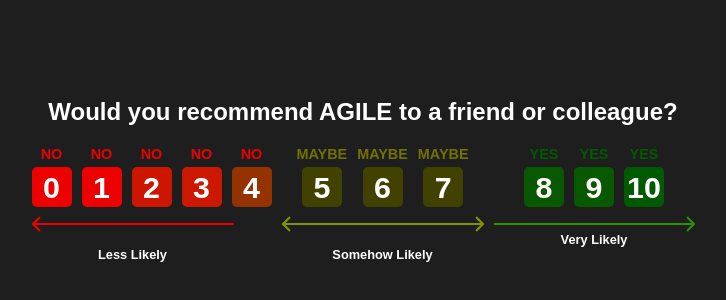
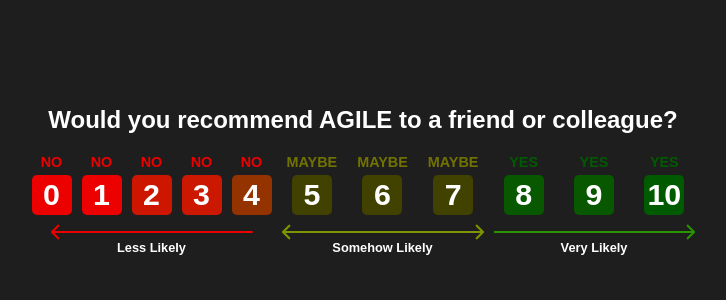
Before and after one commit to enshikuku/HTML-FOR-EMAIL-RATING, a plain HTML site: page index.html in a window 1280 px wide. Shown: the part 228-528 px from the top of the page, without its empty margins (277-1003 px from the left). Drawn offline with Linux system fonts and the light colour scheme.

Commit message:
style: Update arrow images, improve layout, and adjust font size and width in index.html

```diff
--- a/index.html
+++ b/index.html
@@ -41,6 +41,7 @@
             justify-content: center;
             align-items: center;
             width: fit-content;
+            margin: auto;
         }
         .arrow img {
             width: inherit;
@@ -145,7 +146,7 @@
                         <a href="#" class="scale-item" style="background-color: #953300;">4</a>
                     </div>
                 </div>
-                <div class="arrow-left arrow"><img src="left-arrow.png" alt=""><br>Less Likely</div>
+                <div class="arrow-left arrow"><img src="left-arrow.png" alt="">Less Likely</div>
             </div>
             <div>
                 <div class="scale-container">
@@ -163,7 +164,7 @@
                     </div>
                 </div>
                 <div>
-                    <div class="center-arrow arrow"><img src="center-arrow.png" alt=""><br>Somehow Likely</div>
+                    <div class="center-arrow arrow"><img src="center-arrow.png" alt="">Somehow Likely</div>
                 </div>
             </div>
             <div>
```
